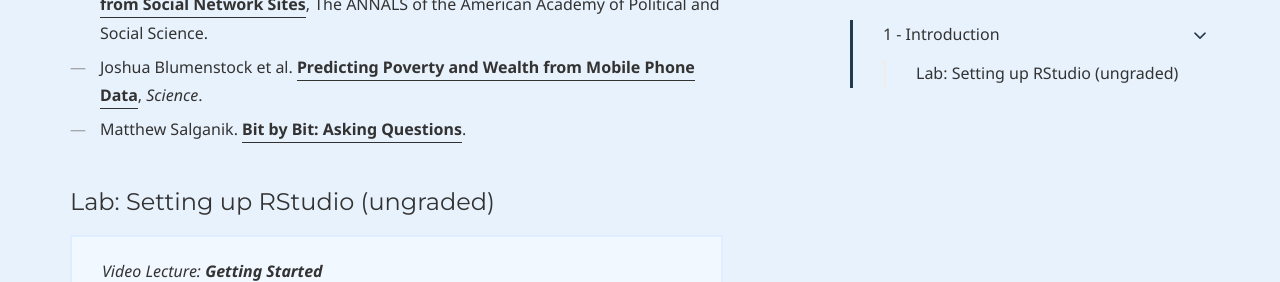
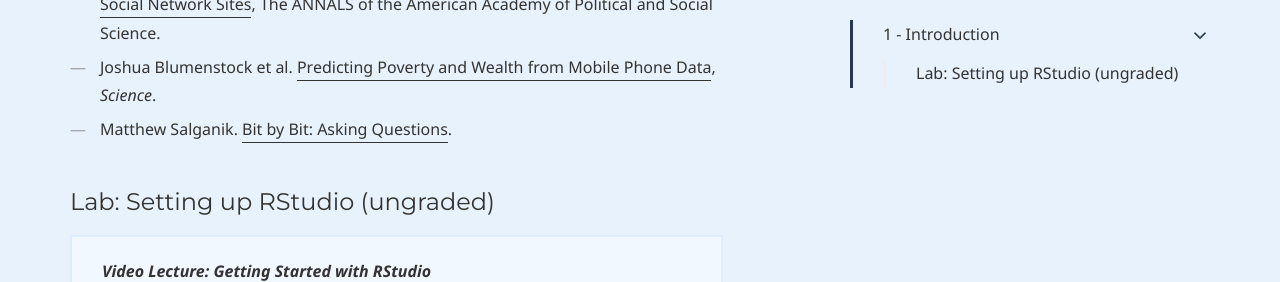
Before and after one commit to dssoc/dssoc.github.io, a Jekyll site: the page built from schedule.md, in a window 1280 px wide and 900 px high, scrolled down 1421 px, cut to the strip 0-282 px from the top of the window. Built offline with Jekyll 4.4.1, drawn with Linux system fonts in a browser that asks for light colours; some web fonts are replaced.

Commit message:
Update schedule.md

```diff
--- a/schedule.md
+++ b/schedule.md
@@ -37,16 +37,16 @@
 - Matthew Salganik. (1) [**Bit by Bit: Introduction**](https://www.bitbybitbook.com/en/1st-ed/introduction/), (2) [**Bit by Bit: Observing Behavior**](https://www.bitbybitbook.com/en/1st-ed/observing-behavior/)
 
 ***Supplemental Materials***:
-- David Lazer et al. [**Life in the network: the coming age of computational social science**](https://www.ncbi.nlm.nih.gov/pmc/articles/PMC2745217/), *Science*.
-- David Donoho. [**50 Years of Data Science**](https://courses.csail.mit.edu/18.337/2015/docs/50YearsDataScience.pdf)
-- Eszter Hargittai. [**Is Bigger Always Better? Potential Biases of Big Data Derived from Social Network Sites**](https://journals.sagepub.com/doi/abs/10.1177/0002716215570866), The ANNALS of the American Academy of Political and Social Science.
-- Joshua Blumenstock et al. [**Predicting Poverty and Wealth from Mobile Phone Data**](https://science.sciencemag.org/content/350/6264/1073), *Science*.
-- Matthew Salganik. [ **Bit by Bit: Asking Questions**](https://www.bitbybitbook.com/en/1st-ed/asking-questions/).
+- David Lazer et al. [Life in the network: the coming age of computational social science](https://www.ncbi.nlm.nih.gov/pmc/articles/PMC2745217/), *Science*.
+- David Donoho. [50 Years of Data Science](https://courses.csail.mit.edu/18.337/2015/docs/50YearsDataScience.pdf)
+- Eszter Hargittai. [Is Bigger Always Better? Potential Biases of Big Data Derived from Social Network Sites](https://journals.sagepub.com/doi/abs/10.1177/0002716215570866), The ANNALS of the American Academy of Political and Social Science.
+- Joshua Blumenstock et al. [Predicting Poverty and Wealth from Mobile Phone Data](https://science.sciencemag.org/content/350/6264/1073), *Science*.
+- Matthew Salganik. [Bit by Bit: Asking Questions](https://www.bitbybitbook.com/en/1st-ed/asking-questions/).
 
 #### Lab: Setting up RStudio (ungraded)
 <div class="callout callout--info">
 
-<i>Video Lecture: <b>Getting Started</b></i>
+<i><b>Video Lecture: Getting Started with RStudio</b></i>
 
 <iframe width="560" height="315"
 src="https://www.youtube.com/embed/oFv25YAWSNc"
```
